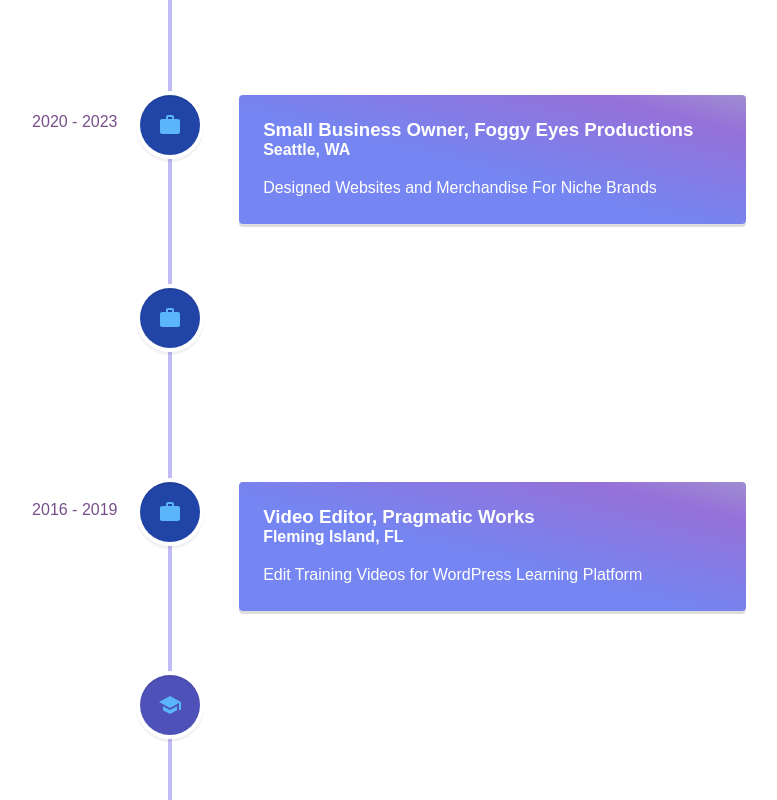
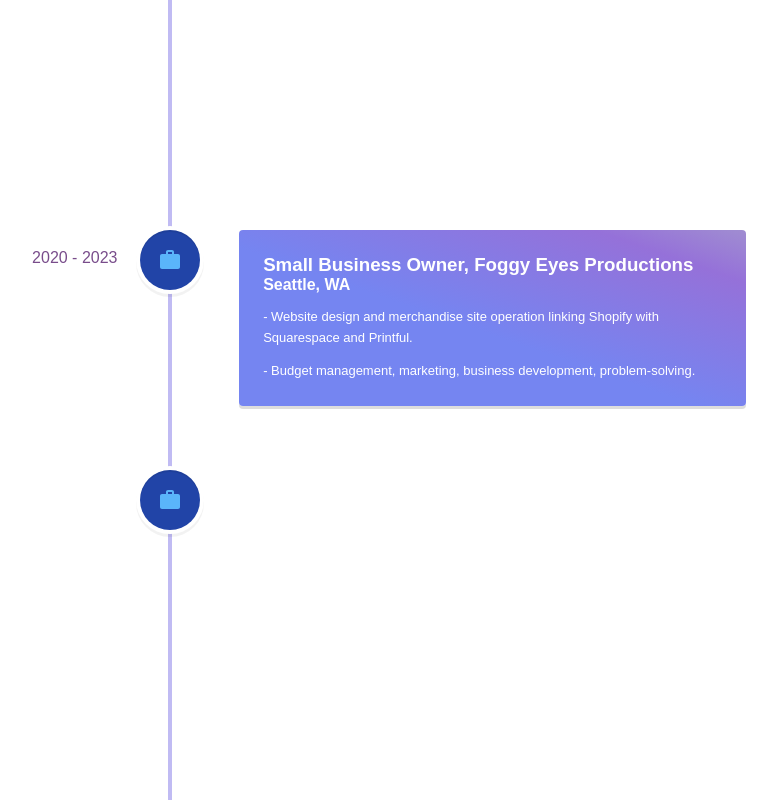
Before and after one commit to NoahJpg/My-Portfolio, a React (Create React App) app: page /experience in a window 1280 px wide. Shown: the part 200-1000 px from the top of the page, without its empty margins (470-1247 px from the left). Built offline with nearby package versions, Linux system fonts and the light colour scheme.

Commit message:
elaborate in experience section

```diff
--- a/src/components/Navbar.js
+++ b/src/components/Navbar.js
@@ -40,9 +40,9 @@ function Navbar() {
         ): (
           <a href="/" className="linkItem"> Home </a>
         )}
+        <a href="/#skills" className="linkItem" onClick={scrollToSkills}> Skills </a>
         <Link to="/projects" className="linkItem"> Projects </Link>
         <Link to="/experience" className="linkItem"> Experience </Link>
-        <a href="/#skills" className="linkItem" onClick={scrollToSkills}> Skills </a>
         <a href="#socialMedia" className="linkItem"> Contact </a>
       </div>
     </div>
--- a/src/pages/Experience.js
+++ b/src/pages/Experience.js
@@ -22,7 +22,10 @@ function Experience() {
           <h4 className='vertical-timeline-element-subtitle'>
             Remote / Seattle, WA
           </h4>
-          <p> Web Development Certificate  </p>
+          <p> - Over 800 hours (27 weeks) of Front End/Back End web development.  </p>
+          <p> - Developed over 60 useful applications with C#/.Net, SQL, Javascript, React, and various tools. </p>
+          <p> - Cultivated communication and team skills through group projects and daily pair programming.  </p>
+          <p> - Weekly code reviews, test driven development, implementing best practices.  </p>
         </VerticalTimelineElement>
 
         <VerticalTimelineElement
@@ -37,7 +40,8 @@ function Experience() {
           <h4 className='vertical-timeline-element-subtitle'>
             Seattle, WA
           </h4>
-          <p> Designed Websites and Merchandise For Niche Brands </p>
+          <p> - Website design and merchandise site operation linking Shopify with Squarespace and Printful. </p>
+          <p> - Budget management, marketing, business development, problem-solving. </p>
         </VerticalTimelineElement>
 
         <VerticalTimelineElement
@@ -52,7 +56,10 @@ function Experience() {
           <h4 className='vertical-timeline-element-subtitle'>
             Nocatee, FL
           </h4>
-          <p> Directed Video Studio, Live Broadcasts, Product Launches </p>
+          <p> - Lead studios in high-level productions with multiple actors and crew. </p>
+          <p> - Consulted with various brands to achieve the desired vision for launch of a new product. </p>
+          <p> - Worked with developers to create an algorithmic stock trading system using AmiBroker Formula Language. </p>
+          <p> - Managed and monitored social media accounts, implemented operation changes to increase CTR. </p>
         </VerticalTimelineElement>
 
         <VerticalTimelineElement
@@ -67,11 +74,13 @@ function Experience() {
           <h4 className='vertical-timeline-element-subtitle'>
             Fleming Island, FL
           </h4>
-          <p> Edit Training Videos for WordPress Learning Platform </p>
+          <p> - Edited and organized data engineering training videos for the learning platform. </p>
+          <p> - Communicated with Fortune 500 leaders to manage their team’s WordPress accounts. </p>
         </VerticalTimelineElement>
 
         <VerticalTimelineElement
           className="vertical-timeline-element--education"
+          date='2017'
           iconStyle={{background: "#4e51b8", color: "#fff"}}
           icon={<SchoolIcon />}
         >
@@ -81,7 +90,7 @@ function Experience() {
           <h4 className='vertical-timeline-element-subtitle'>
             Orange Park, FL
           </h4>
-          <p> Information Technology </p>
+          <p> - Studied Computers and Information Technology </p>
         </VerticalTimelineElement>
       </VerticalTimeline>
     </div>
--- a/src/styles/Experience.css
+++ b/src/styles/Experience.css
@@ -1,5 +1,9 @@
 .experience {
   background-color: rgb(255, 255, 255);
+}
+
+.experience p {
+  font-size: small;
 }
 
 .vertical-timeline-element-title,
```
